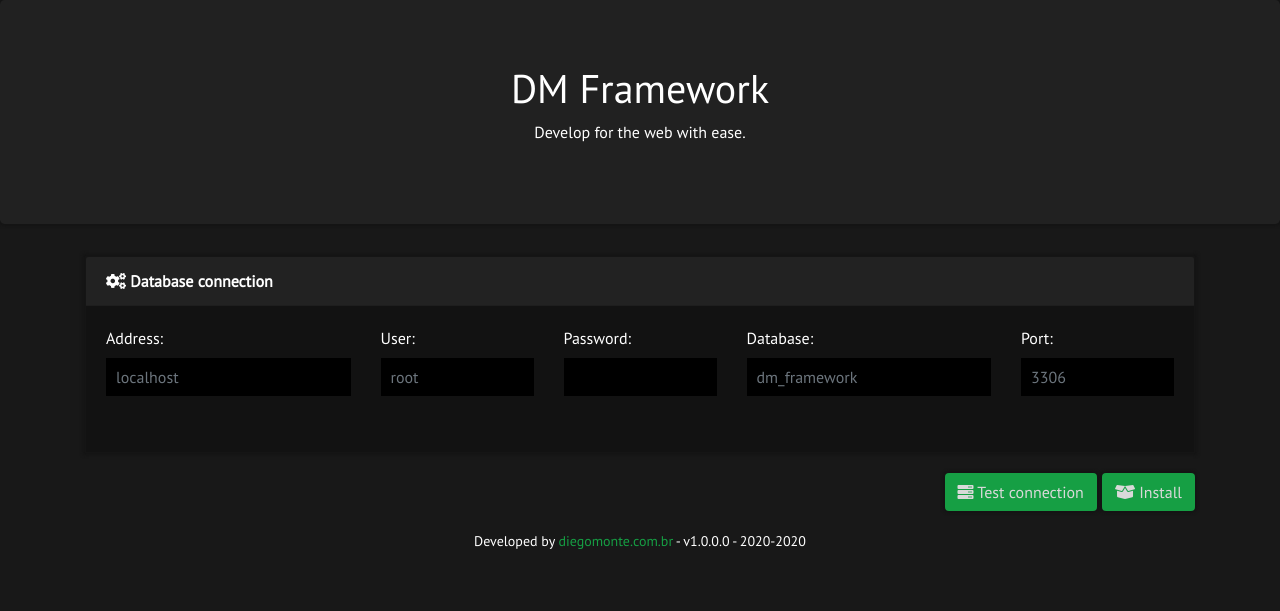
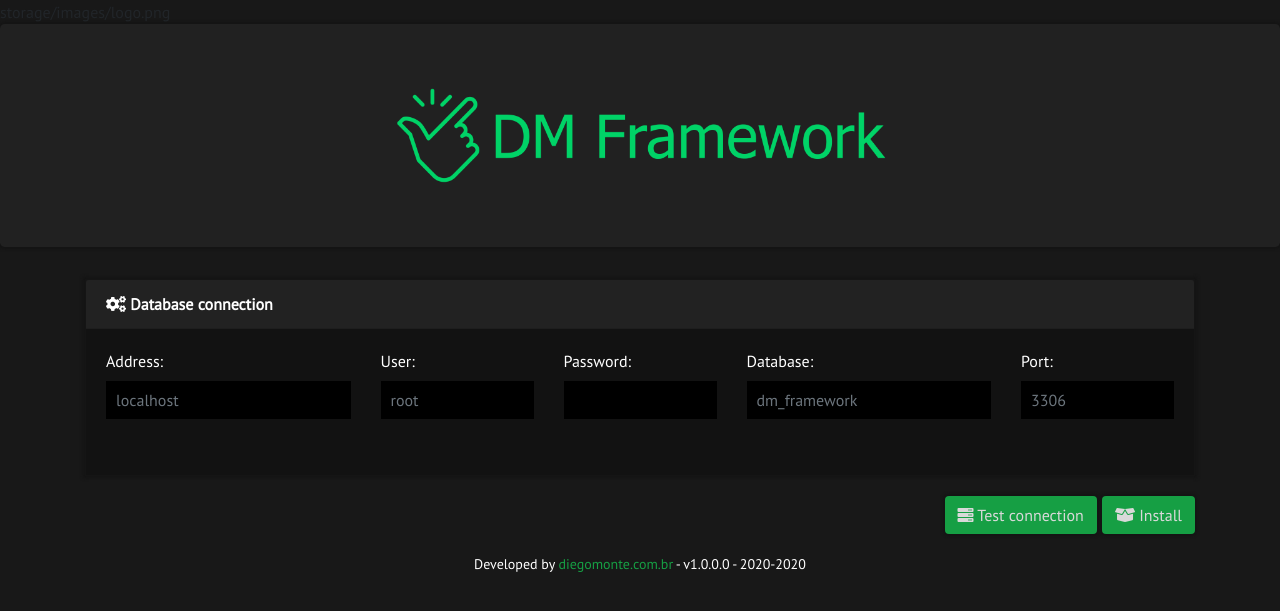
Before and after one commit to diego-monte/dm-framework, a PHP site: page /install.php in a window 1280 px wide. Shown: the top 611 px of the page. Run offline with PHP 8.4, Linux system fonts and the light colour scheme; data that the repository does not hold is empty; some libraries are stand-ins or nearby versions.

Commit message:
Designer improvements

```diff
--- a/install.php
+++ b/install.php
@@ -131,7 +131,7 @@ function createFileHtaccess() {
 	RewriteCond %{REQUEST_URI} !-f
 	RewriteCond %{REQUEST_URI} !-d
 	RewriteCond %{REQUEST_URI} !-l
-	RewriteCond $1 !\.(gif|jpe?g|png)$ [NC]
+	RewriteCond $1 !\.(gif|jpe?g|png|ico)$ [NC]
 	RewriteRule ^(.*)$ main.php?url=$1 [QSA,L]
 	";
 
@@ -225,12 +225,17 @@ if(count($_POST) > 0) {
   <title>Install - DM Framework</title>
   <meta charset="utf-8">
   <meta name="viewport" content="width=device-width, initial-scale=1">
+  <!-- Favicons -->
+  <link href="storage/images/favicon.ico" rel="icon">
+  <link href="storage/images/favicon.ico" rel="apple-touch-icon">
   <link rel="stylesheet" href="https://maxcdn.bootstrapcdn.com/bootstrap/4.5.2/css/bootstrap.min.css">
   <script src="https://ajax.googleapis.com/ajax/libs/jquery/3.5.1/jquery.min.js"></script>
   <script src="https://cdnjs.cloudflare.com/ajax/libs/popper.js/1.16.0/umd/popper.min.js"></script>
   <script src="https://maxcdn.bootstrapcdn.com/bootstrap/4.5.2/js/bootstrap.min.js"></script>
   <link href="https://fonts.googleapis.com/css2?family=PT+Sans&display=swap" rel="stylesheet">
   <link rel='stylesheet' href='https://use.fontawesome.com/releases/v5.6.3/css/all.css'>
+
+  storage/images/logo.png
   <style>
     body {
       background: #181818;
@@ -297,14 +302,18 @@ if(count($_POST) > 0) {
 		border-radius: 30px;
 		color: #169F44;
 		text-align: center;
+  }
+  .logo-dois {
+    width: 500px;
+    height: 95px;
 	}
   </style>
 </head>
 <body>
 
 <div class="jumbotron text-center">
-  <h1>DM Framework</h1>
-  <p>Develop for the web with ease.</p>
+  <img src="storage/images/logo-dois.png" class="logo-dois" />
+
 </div>
 
 <div class="container">
--- a/src/Templates/Default/Index.html
+++ b/src/Templates/Default/Index.html
@@ -7,8 +7,8 @@
   <meta content="" name="keywords">
   <meta content="" name="description">
   <!-- Favicons -->
-  <link href="{{PATH_IMAGES}}/img/favicon.png" rel="icon">
-  <link href="{{PATH_IMAGES}}/img/apple-touch-icon.png" rel="apple-touch-icon">
+  <link href="{{PATH_IMAGES}}/img/favicon.ico" rel="icon">
+  <link href="{{PATH_IMAGES}}/img/favicon.ico" rel="apple-touch-icon">
   <!-- Google Fonts -->
   <link href="https://fonts.googleapis.com/css?family=Open+Sans:300,300i,400,400i,700,700i|Montserrat:300,400,500,700" rel="stylesheet">
   <!-- Bootstrap CSS File -->
@@ -30,7 +30,7 @@
       <div id="logo" class="pull-left">
         <h1><a href="#intro" class="scrollto">{{SITE_NAME}}</a></h1>
         <!-- Uncomment below if you prefer to use an image logo -->
-        <!-- <a href="#intro"><img src="{{PATH_IMAGES}}/img/logo.png" alt="" title="" /></a>-->
+        <!-- <a href="#intro"><img src="{{PATH_IMAGES}}/img/logo.png" alt="" title="" /></a> -->
       </div>
 
       <nav id="nav-menu-container">
```
Also changed, not shown: src/Templates/Default/Assets/img/favicon.ico (added), src/Templates/Default/Assets/img/logo.png (added), storage/images/favicon.ico (added), storage/images/logo-dois.png (added), storage/images/logo.png (added).
